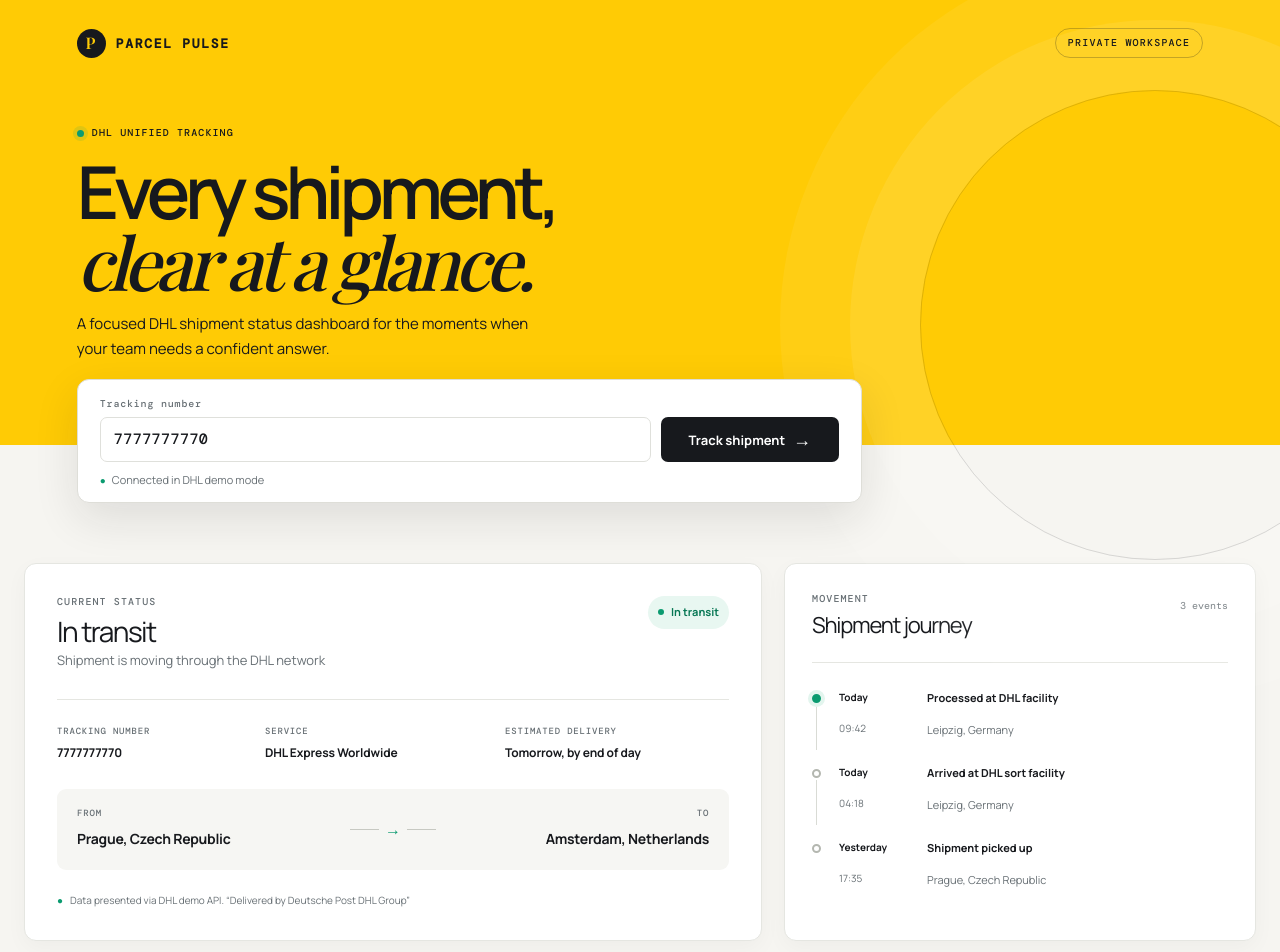
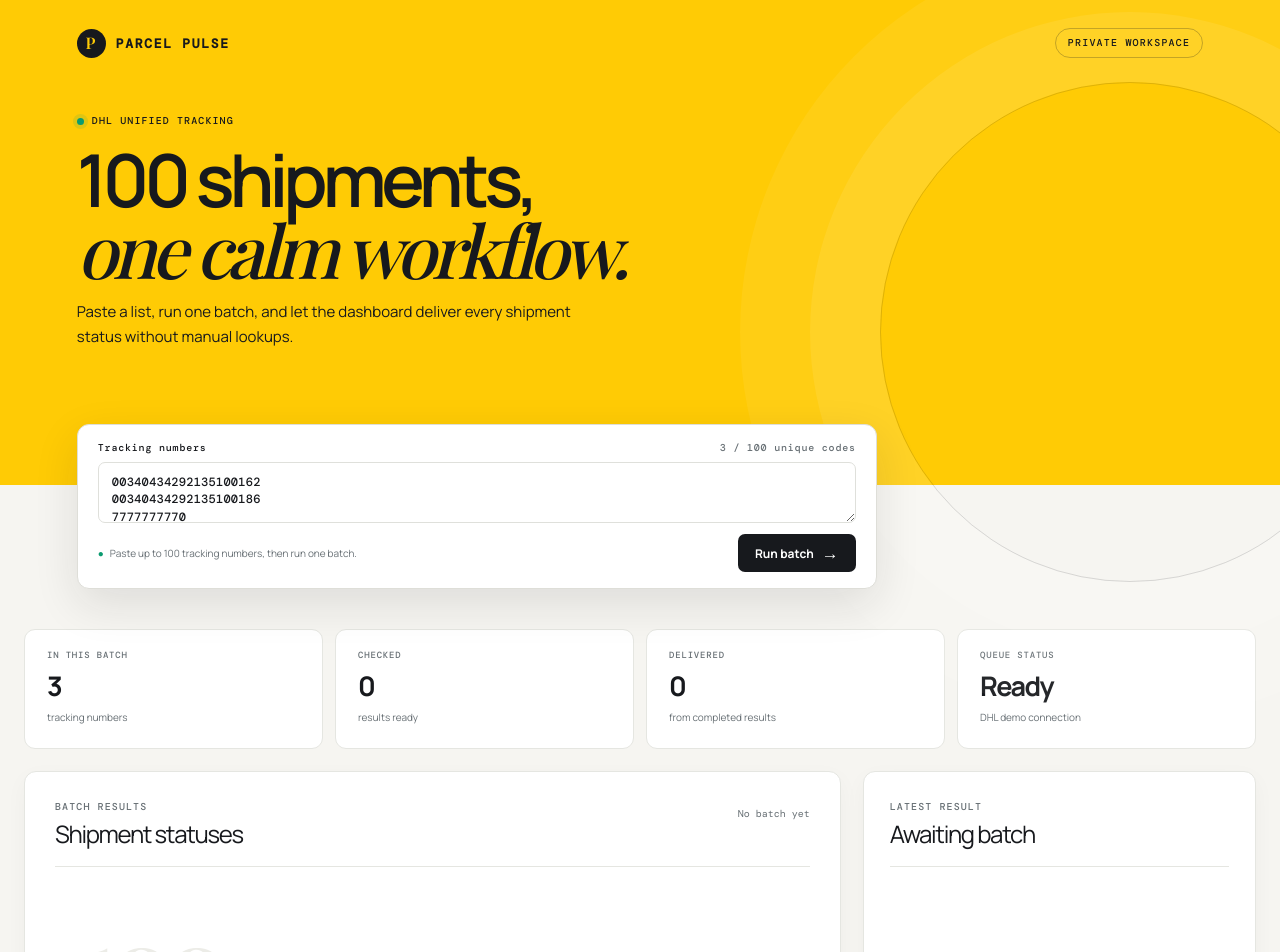
Before and after one commit to keosea1234-rgb/parcel-pulse-dhl-tracker, a Next.js app: page / in a window 1280 px wide. Shown: the top 952 px of the page. Built offline with nearby package versions, Linux system fonts and the light colour scheme; a web font is replaced by a local one.

Commit message:
Add batch shipment tracking

```diff
--- a/app/page.tsx
+++ b/app/page.tsx
@@ -2,14 +2,7 @@
 
 import { FormEvent, useMemo, useState } from "react";
 
-type TrackingEvent = {
-  date: string;
-  time: string;
-  location: string;
-  description: string;
-  current?: boolean;
-};
-
+type TrackingEvent = { date: string; time: string; location: string; description: string; current?: boolean };
 type TrackingResult = {
   trackingNumber: string;
   status: string;
@@ -21,174 +14,124 @@
   events: TrackingEvent[];
   source: "DHL demo API" | "Showcase data";
 };
+type QueueState = "queued" | "checking" | "complete" | "failed";
+type BatchItem = { trackingNumber: string; state: QueueState; tracking?: TrackingResult };
 
-const initialResult: TrackingResult = {
-  trackingNumber: "7777777770",
-  status: "In transit",
-  statusDetail: "Shipment is moving through the DHL network",
-  service: "DHL Express Worldwide",
-  origin: "Prague, Czech Republic",
-  destination: "Amsterdam, Netherlands",
-  estimatedDelivery: "Tomorrow, by end of day",
-  source: "DHL demo API",
-  events: [
-    {
-      date: "Today",
-      time: "09:42",
-      location: "Leipzig, Germany",
-      description: "Processed at DHL facility",
-      current: true,
-    },
-    {
-      date: "Today",
-      time: "04:18",
-      location: "Leipzig, Germany",
-      description: "Arrived at DHL sort facility",
-    },
-    {
-      date: "Yesterday",
-      time: "17:35",
-      location: "Prague, Czech Republic",
-      description: "Shipment picked up",
-    },
-  ],
-};
+const EXAMPLE_CODES = "00340434292135100162\n00340434292135100186\n7777777770";
+const RATE_LIMIT_MS = 5_100;
+
+function parseTrackingNumbers(value: string) {
+  return value.split(/[\s,;]+/).map((item) => item.trim()).filter(Boolean).filter((item, index, all) => all.indexOf(item) === index);
+}
+
+function queueStateLabel(state: QueueState) {
+  return { queued: "Waiting", checking: "Checking", complete: "Complete", failed: "Unavailable" }[state];
+}
 
 export default function Home() {
-  const [trackingNumber, setTrackingNumber] = useState(initialResult.trackingNumber);
-  const [result, setResult] = useState<TrackingResult>(initialResult);
-  const [isLoading, setIsLoading] = useState(false);
-  const [notice, setNotice] = useState("Connected in DHL demo mode");
+  const [batchText, setBatchText] = useState(EXAMPLE_CODES);
+  const [items, setItems] = useState<BatchItem[]>([]);
+  const [selected, setSelected] = useState<TrackingResult | null>(null);
+  const [isRunning, setIsRunning] = useState(false);
+  const [notice, setNotice] = useState("Paste up to 100 tracking numbers, then run one batch.");
 
-  const eventCount = useMemo(() => result.events.length, [result.events]);
+  const completeCount = items.filter((item) => item.state === "complete").length;
+  const checkingCount = items.filter((item) => item.state === "checking").length;
+  const deliveredCount = items.filter((item) => item.tracking?.status.toLowerCase().includes("deliver")).length;
+  const parsedCount = useMemo(() => parseTrackingNumbers(batchText).length, [batchText]);
 
-  async function trackShipment(event: FormEvent<HTMLFormElement>) {
+  function updateItem(index: number, update: Partial<BatchItem>) {
+    setItems((current) => current.map((item, itemIndex) => itemIndex === index ? { ...item, ...update } : item));
+  }
+
+  async function runBatch(event: FormEvent<HTMLFormElement>) {
     event.preventDefault();
-    const number = trackingNumber.trim();
-    if (!number) {
-      setNotice("Enter a tracking number to continue.");
+    const trackingNumbers = parseTrackingNumbers(batchText);
+    if (!trackingNumbers.length) {
+      setNotice("Add at least one tracking number first.");
+      return;
+    }
+    if (trackingNumbers.length > 100) {
+      setNotice("Please limit each batch to 100 unique tracking numbers.");
       return;
     }
 
-    setIsLoading(true);
-    setNotice("Checking DHL tracking data…");
+    setItems(trackingNumbers.map((trackingNumber) => ({ trackingNumber, state: "queued" })));
+    setSelected(null);
+    setIsRunning(true);
+    setNotice(`Batch started: 0 of ${trackingNumbers.length} checked.`);
 
-    try {
-      const response = await fetch(`/api/track?trackingNumber=${encodeURIComponent(number)}`);
-      const data = await response.json();
-      if (!response.ok) throw new Error(data.error ?? "Unable to retrieve tracking data.");
-      setResult(data.tracking);
-      setNotice(data.message);
-    } catch {
-      setNotice("The DHL demo is unavailable right now. Please try again.");
-    } finally {
-      setIsLoading(false);
+    for (const [index, trackingNumber] of trackingNumbers.entries()) {
+      updateItem(index, { state: "checking" });
+      setNotice(`Checking ${index + 1} of ${trackingNumbers.length}. DHL rate limit is being respected.`);
+      try {
+        const response = await fetch(`/api/track?trackingNumber=${encodeURIComponent(trackingNumber)}`);
+        const data = await response.json();
+        if (!response.ok) throw new Error(data.error ?? "Tracking request failed");
+        updateItem(index, { state: "complete", tracking: data.tracking });
+        setSelected(data.tracking);
+      } catch {
+        updateItem(index, { state: "failed" });
+      }
+      if (index < trackingNumbers.length - 1) await new Promise((resolve) => setTimeout(resolve, RATE_LIMIT_MS));
     }
+
+    setIsRunning(false);
+    setNotice(`Batch complete: ${trackingNumbers.length} tracking numbers processed.`);
   }
 
   return (
     <main className="app-shell">
       <section className="hero-panel">
         <nav className="topbar" aria-label="Main navigation">
-          <a className="brand" href="#top" aria-label="Parcel Pulse home">
-            <span className="brand-mark">P</span>
-            <span>PARCEL PULSE</span>
-          </a>
+          <a className="brand" href="#top" aria-label="Parcel Pulse home"><span className="brand-mark">P</span><span>PARCEL PULSE</span></a>
           <span className="single-user">PRIVATE WORKSPACE</span>
         </nav>
-
         <div className="hero-copy" id="top">
           <p className="eyebrow"><span className="pulse-dot" /> DHL UNIFIED TRACKING</p>
-          <h1>Every shipment,<br /><em>clear at a glance.</em></h1>
-          <p className="hero-description">A focused DHL shipment status dashboard for the moments when your team needs a confident answer.</p>
+          <h1>100 shipments,<br /><em>one calm workflow.</em></h1>
+          <p className="hero-description">Paste a list, run one batch, and let the dashboard deliver every shipment status without manual lookups.</p>
         </div>
-
-        <form className="tracker-form" onSubmit={trackShipment}>
-          <label htmlFor="tracking-number">Tracking number</label>
-          <div className="tracker-row">
-            <input
-              id="tracking-number"
-              value={trackingNumber}
-              onChange={(event) => setTrackingNumber(event.target.value)}
-              placeholder="e.g. 7777777770"
-              autoComplete="off"
-            />
-            <button type="submit" disabled={isLoading}>
-              {isLoading ? "Tracking…" : "Track shipment"}
-              <span aria-hidden="true">→</span>
-            </button>
-          </div>
-          <p className="connection-note" role="status"><span>●</span>{notice}</p>
+        <form className="batch-form" onSubmit={runBatch}>
+          <div className="form-head"><label htmlFor="tracking-numbers">Tracking numbers</label><span>{parsedCount} / 100 unique codes</span></div>
+          <textarea id="tracking-numbers" value={batchText} onChange={(event) => setBatchText(event.target.value)} placeholder="Paste one code per line, or separate codes with commas" disabled={isRunning} />
+          <div className="form-actions"><p className="connection-note" role="status"><span>●</span>{notice}</p><button type="submit" disabled={isRunning}>{isRunning ? "Batch running…" : "Run batch"}<span aria-hidden="true">→</span></button></div>
         </form>
       </section>
 
-      <section className="content-grid" aria-live="polite">
-        <article className="shipment-card">
-          <div className="card-topline">
-            <div>
-              <p className="section-label">CURRENT STATUS</p>
-              <h2>{result.status}</h2>
-              <p className="status-detail">{result.statusDetail}</p>
-            </div>
-            <span className="status-badge"><span /> {result.status}</span>
-          </div>
+      <section className="stats-grid" aria-label="Batch summary">
+        <article><span>IN THIS BATCH</span><strong>{items.length || parsedCount}</strong><small>tracking numbers</small></article>
+        <article><span>CHECKED</span><strong>{completeCount}</strong><small>{isRunning ? "results arriving" : "results ready"}</small></article>
+        <article><span>DELIVERED</span><strong>{deliveredCount}</strong><small>from completed results</small></article>
+        <article><span>QUEUE STATUS</span><strong className={isRunning ? "stat-active" : ""}>{isRunning ? "Active" : "Ready"}</strong><small>{checkingCount ? "one secure request in progress" : "DHL demo connection"}</small></article>
+      </section>
 
-          <div className="shipment-meta">
-            <div>
-              <span>TRACKING NUMBER</span>
-              <strong>{result.trackingNumber}</strong>
-            </div>
-            <div>
-              <span>SERVICE</span>
-              <strong>{result.service}</strong>
-            </div>
-            <div>
-              <span>ESTIMATED DELIVERY</span>
-              <strong>{result.estimatedDelivery}</strong>
-            </div>
-          </div>
-
-          <div className="route-card">
-            <div className="route-place">
-              <span className="place-label">FROM</span>
-              <strong>{result.origin}</strong>
-            </div>
-            <div className="route-line" aria-hidden="true"><i /><b>→</b><i /></div>
-            <div className="route-place destination">
-              <span className="place-label">TO</span>
-              <strong>{result.destination}</strong>
-            </div>
-          </div>
-
-          <footer className="data-note"><span>●</span> Data presented via {result.source}. “Delivered by Deutsche Post DHL Group”</footer>
+      <section className="batch-layout" aria-live="polite">
+        <article className="batch-card">
+          <div className="batch-card-head"><div><p className="section-label">BATCH RESULTS</p><h2>Shipment statuses</h2></div><span>{items.length ? `${completeCount} / ${items.length}` : "No batch yet"}</span></div>
+          {items.length ? <div className="results-table" role="table" aria-label="Batch tracking results">
+            <div className="result-row result-header" role="row"><span>Tracking number</span><span>Status</span><span>Service</span><span>Source</span></div>
+            {items.map((item) => <button className={`result-row state-${item.state}`} key={item.trackingNumber} type="button" onClick={() => item.tracking && setSelected(item.tracking)} disabled={!item.tracking}>
+              <span className="code-cell">{item.trackingNumber}</span>
+              <span><i className="result-dot" />{item.tracking ? item.tracking.status : queueStateLabel(item.state)}</span>
+              <span>{item.tracking?.service ?? "—"}</span>
+              <span className="source-cell">{item.tracking?.source ?? "Queued"}</span>
+            </button>)}
+          </div> : <div className="empty-state"><span className="empty-count">100</span><h3>Ready for your shipment list</h3><p>Paste up to 100 DHL tracking numbers above. Each line becomes a result row here.</p></div>}
+          <footer className="data-note"><span>●</span> Data presented via DHL Unified Tracking. “Delivered by Deutsche Post DHL Group”</footer>
         </article>
 
-        <aside className="timeline-card">
-          <div className="timeline-head">
-            <div>
-              <p className="section-label">MOVEMENT</p>
-              <h2>Shipment journey</h2>
-            </div>
-            <span>{eventCount} events</span>
-          </div>
-          <ol className="timeline">
-            {result.events.map((shipmentEvent, index) => (
-              <li key={`${shipmentEvent.date}-${shipmentEvent.time}-${index}`} className={shipmentEvent.current ? "is-current" : ""}>
-                <span className="timeline-marker" aria-hidden="true" />
-                <div className="timeline-time"><strong>{shipmentEvent.date}</strong><span>{shipmentEvent.time}</span></div>
-                <div className="timeline-event"><strong>{shipmentEvent.description}</strong><span>{shipmentEvent.location}</span></div>
-              </li>
-            ))}
-          </ol>
+        <aside className="detail-card">
+          <div className="detail-head"><div><p className="section-label">LATEST RESULT</p><h2>{selected?.status ?? "Awaiting batch"}</h2></div>{selected && <span className="status-badge"><span /> {selected.status}</span>}</div>
+          {selected ? <>
+            <p className="detail-copy">{selected.statusDetail}</p>
+            <div className="detail-meta"><span>TRACKING NUMBER<strong>{selected.trackingNumber}</strong></span><span>ESTIMATED DELIVERY<strong>{selected.estimatedDelivery}</strong></span></div>
+            <ol className="mini-timeline">{selected.events.slice(0, 3).map((shipmentEvent, index) => <li key={`${shipmentEvent.date}-${index}`} className={shipmentEvent.current ? "is-current" : ""}><i /><div><strong>{shipmentEvent.description}</strong><span>{shipmentEvent.date} · {shipmentEvent.time} · {shipmentEvent.location}</span></div></li>)}</ol>
+          </> : <div className="awaiting-detail"><span className="pulse-dot" /><p>Select a completed row to see its most recent DHL event and delivery details.</p></div>}
         </aside>
       </section>
 
-      <section className="integration-strip">
-        <p><span className="pulse-dot" /> API READY</p>
-        <span>Demo mode uses DHL’s Unified Tracking endpoint</span>
-        <span className="strip-divider" />
-        <span>Replace the demo key with your approved DHL key when ready</span>
-      </section>
+      <section className="integration-strip"><p><span className="pulse-dot" /> RATE-SAFE BATCHING</p><span>One paste, one batch, up to 100 codes</span><span className="strip-divider" /><span>DHL’s entry key is paced at one request every five seconds</span></section>
     </main>
   );
 }
```
Also changed, not shown: app/globals.css.
